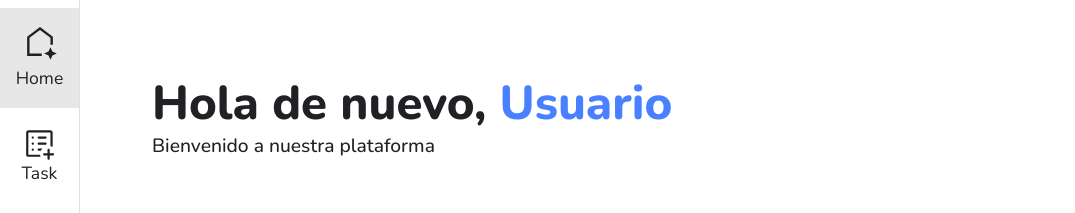
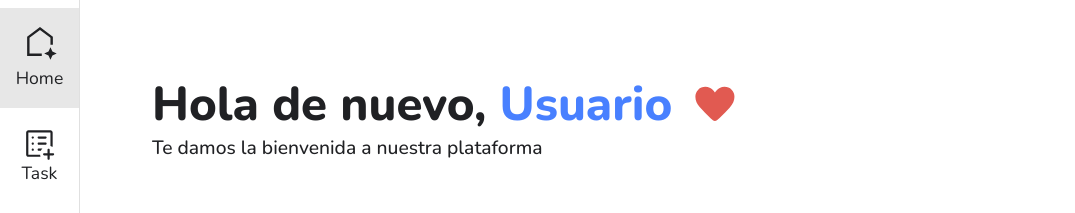
Before and after one commit to DigidoroAPP/Frontend, a React (Vite) app: page / in a window 1280 px wide. Shown: the top 213 px of the page, without its empty margins (0-1075 px from the left). Built offline with nearby package versions, Linux system fonts and the light colour scheme; no server answers; sample sign-in values are in the browser's storage.

Commit message:
:sparkles: Add heart icon and update style of task component

```diff
--- a/src/components/generic/Icons.jsx
+++ b/src/components/generic/Icons.jsx
@@ -97,3 +97,19 @@ export function LogoutIcon(props) {
     </svg>
   );
 }
+
+export function HeartIcon(props) {
+  return (
+    <svg
+      xmlns="http://www.w3.org/2000/svg"
+      {...props}
+      viewBox="0 0 98 97"
+      fill="none"
+    >
+      <path
+        d="M44.8982 78.5853L40.2554 74.3067C32.2099 66.9175 25.247 59.8551 19.3666 53.1195C13.4861 46.3839 10.5459 39.4455 10.5459 32.3043C10.5459 26.7753 12.41 22.1467 16.1382 18.4185C19.8665 14.6903 24.4744 12.8262 29.9621 12.8262C33.1037 12.8262 36.3346 13.6232 39.6546 15.2174C42.9746 16.8115 46.035 19.7091 48.8357 23.9102C51.8689 19.7091 54.9706 16.8115 58.1407 15.2174C61.3109 13.6232 64.5005 12.8262 67.7093 12.8262C73.197 12.8262 77.8049 14.6903 81.5331 18.4185C85.2614 22.1467 87.1255 26.7753 87.1255 32.3043C87.1255 39.5231 84.1207 46.5196 78.111 53.2939C72.1015 60.0683 65.2031 67.0597 57.4159 74.268L52.7732 78.5465C51.657 79.5697 50.3445 80.0813 48.8357 80.0813C47.3269 80.0813 46.0144 79.5826 44.8982 78.5853Z"
+        fill="#E15A51"
+      />
+    </svg>
+  );
+}
--- a/src/components/generic/Title.jsx
+++ b/src/components/generic/Title.jsx
@@ -6,6 +6,7 @@ const Title = ({
   as: Tag = "h2",
   title,
   highlight,
+  icon,
   hiddenTitle,
   description,
   center = false,
@@ -14,16 +15,14 @@ const Title = ({
   ...props
 }) => {
   return (
-    <div
-      {...props}
-      className={clsx(className, center && "text-center")}
-    >
+    <div {...props} className={clsx(className, center && "text-center")}>
       {hiddenTitle && <h1 className="sr-only">{hiddenTitle}</h1>}
 
-      <Tag
-        className="text-[#202124] font-extrabold text-6xl"
-      >
-        {title} <span className="text-accent_color">{highlight}</span>
+      <Tag className="text-[#202124] font-extrabold text-6xl">
+        {title}{" "}
+        <span className="text-accent_color inline-flex items-center gap-4">
+          {highlight} {icon && <span className="inline-block">{icon}</span>}
+        </span>
       </Tag>
 
       {description && (
@@ -33,9 +32,7 @@ const Title = ({
       )}
 
       {children && (
-        <div className="text-lg text-neutral-300 mt-1">
-          {children}
-        </div>
+        <div className="text-lg text-neutral-300 mt-1">{children}</div>
       )}
     </div>
   );
@@ -45,6 +42,7 @@ Title.propTypes = {
   as: PropTypes.string,
   title: PropTypes.string.isRequired,
   highlight: PropTypes.string,
+  icon: PropTypes.node,
   hiddenTitle: PropTypes.string,
   description: PropTypes.string,
   center: PropTypes.bool,
--- a/src/components/home/TaskPreview.jsx
+++ b/src/components/home/TaskPreview.jsx
@@ -13,7 +13,7 @@ const TaskPreview = ({ title, date, dividerColor, link }) => {
       aria-labelledby="task-title"
     >
       <div
-        className={`w-3 h-full border-r-2 border-gray-800`}
+        className={`w-2.5 h-full border-r-2 border-gray-800`}
         style={{
           backgroundColor: dividerColor,
         }}
@@ -27,7 +27,7 @@ const TaskPreview = ({ title, date, dividerColor, link }) => {
         >
           {title}
         </h2>
-        <p className="text-gray-800 text-sm">{timeAgo}</p>
+        <p className="text-gray-800 text-xs">{timeAgo}</p>
       </div>
     </Link>
   );
--- a/src/pages/home/ProtectedHome.jsx
+++ b/src/pages/home/ProtectedHome.jsx
@@ -9,6 +9,7 @@ import { useAuth } from "../../context/AuthContext";
 import Title from "../../components/generic/Title";
 import { getTasks } from "../../services/task.sevice";
 import { VIEWS } from "../../lib/views";
+import { HeartIcon } from "../../components/generic/Icons";
 
 const ProtectedHome = () => {
   const { user, loading } = useAuth();
@@ -44,7 +45,8 @@ const ProtectedHome = () => {
         as="h2"
         title="Hola de nuevo, "
         highlight={user?.name || "Usuario"}
-        description="Bienvenido a nuestra plataforma"
+        icon={<HeartIcon width={50} height={50} />}
+        description="Te damos la bienvenida a nuestra plataforma"
         hiddenTitle="Página de Inicio"
       />
 
--- a/src/pages/task/TaskPage.jsx
+++ b/src/pages/task/TaskPage.jsx
@@ -23,6 +23,7 @@ import {
 import { useAuth } from "../../context/AuthContext";
 import { TODO_STATE } from "../../lib/const";
 import TaskSkeleton from "../../containers/task/TaskSkeleton";
+import { Add } from "@mui/icons-material";
 
 const TaskPage = () => {
   const [loadingFetch, setLoadingFetch] = useState(true);
@@ -281,7 +282,6 @@ const TaskPage = () => {
           />
         </Grid2>
       </Grid2>
-
       <Fab
         color="primary"
         style={{
@@ -289,13 +289,15 @@ const TaskPage = () => {
           bottom: "20px",
           right: "20px",
           backgroundColor: "black",
+          width: "70px",
+          height: "70px",
         }}
         onClick={() => {
           setCurrentTask(null);
           setIsModalOpen(true);
         }}
       >
-        +
+        <Add style={{ fontSize: "35px" }} />
       </Fab>
 
       <CreateNewTask
```
